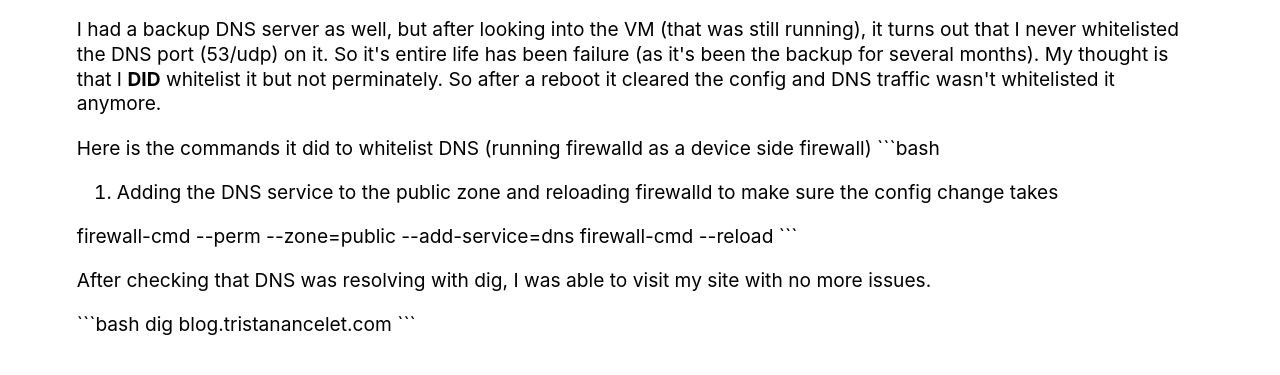
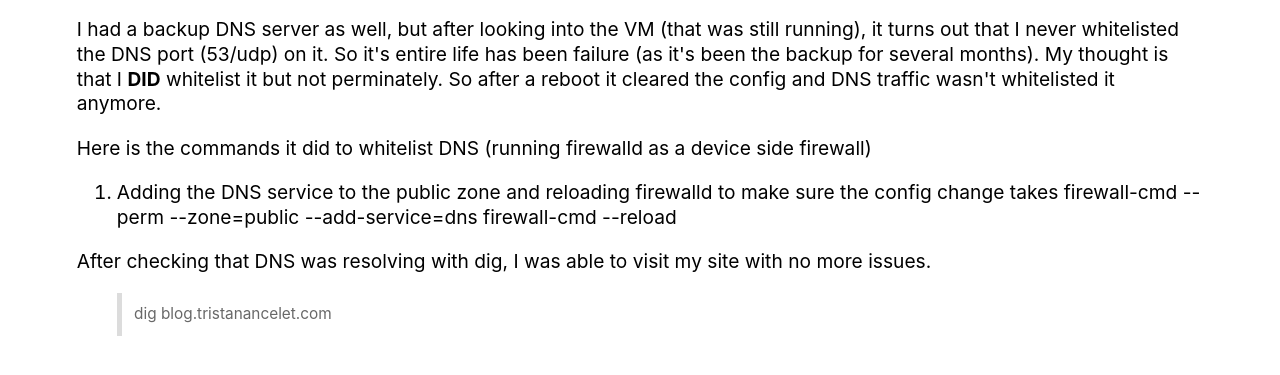
Before and after one commit to TristanAncelet/BlogGenerator, a plain HTML site: page Site/blog-issue.html in a window 1280 px wide. Shown: the part 473-848 px from the top of the page. Drawn offline with Linux system fonts and the light colour scheme.

Commit message:
Added new post

````diff
--- a/Site/blog-issue.html
+++ b/Site/blog-issue.html
@@ -36,28 +36,22 @@ I had a backup DNS server as well, but after looking into the VM (that was still
 
 <p>
 Here is the commands it did to whitelist DNS (running firewalld as a device side firewall)
-```bash
 </p>
+
 <ol>
 <li>
 Adding the DNS service to the public zone and reloading firewalld to make sure the config change takes
+    firewall-cmd --perm --zone=public --add-service=dns
+    firewall-cmd --reload
 
 </ol>
-<p>
-firewall-cmd --perm --zone=public --add-service=dns
-firewall-cmd --reload
-```
-</p>
 
 <p>
 After checking that DNS was resolving with dig, I was able to visit my site with no more issues.
 </p>
-
-<p>
-```bash
+<blockquote>
 dig blog.tristanancelet.com
-```
-</p>
+</blockquote>
 
 </body>
 </html>
````
Also changed, not shown: 1 other file.
